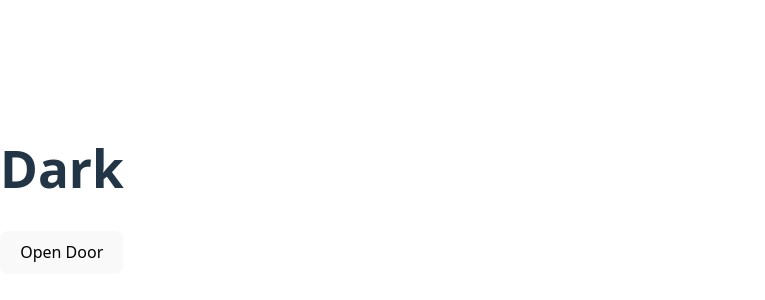
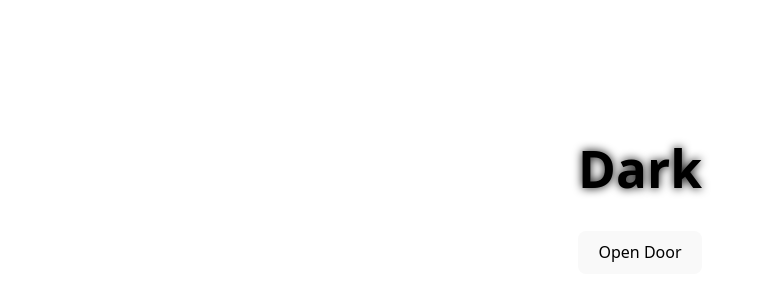
Before and after one commit to bipinjlimbu/React-15-Day-Workshop, a React (Vite) app in the folder React/my-app/: page / in a window 1280 px wide. Shown: the part 210-510 px from the top of the page, without its empty margins (0-765 px from the left). Built offline with nearby package versions, Linux system fonts and the light colour scheme.

Commit message:
Door Concept with CSS Completed in React

```diff
--- a/React/my-app/src/components/Door.jsx
+++ b/React/my-app/src/components/Door.jsx
@@ -1,5 +1,5 @@
 import { useEffect, useState } from "react";
-
+import myDoor from "../style/Door.module.css"
 
 const Door = () => {
     const [doorOpen, setDoorOpen] = useState(false);
@@ -12,12 +12,12 @@ const Door = () => {
         setDoorOpen(!doorOpen);
     }
     return (
-        <div>
+        <div className={myDoor.door}>
             {
                 lightOn ? (
-                    <h1>Light</h1>
+                    <h1 className={myDoor.light}>Light</h1>
                 ) : (
-                    <h1>Dark</h1>
+                    <h1 className={myDoor.dark}>Dark</h1>
                 )
             }
             <button onClick={handleDoorOpen}>{doorOpen ? "Close Door" : "Open Door"}</button>
--- /dev/null
+++ b/React/my-app/src/style/Door.module.css
@@ -0,0 +1,18 @@
+.door {
+    width: 100vw;
+    height: 100vh;
+    display: flex;
+    flex-direction: column;
+    align-items: center;
+    justify-content: center;
+    text-align: center;
+    margin: 0;
+}
+.light {
+    color: yellow;
+    text-shadow: 0 0 10px yellow;
+}
+.dark {
+    color: black;
+    text-shadow: 0 0 10px black;
+}
```
